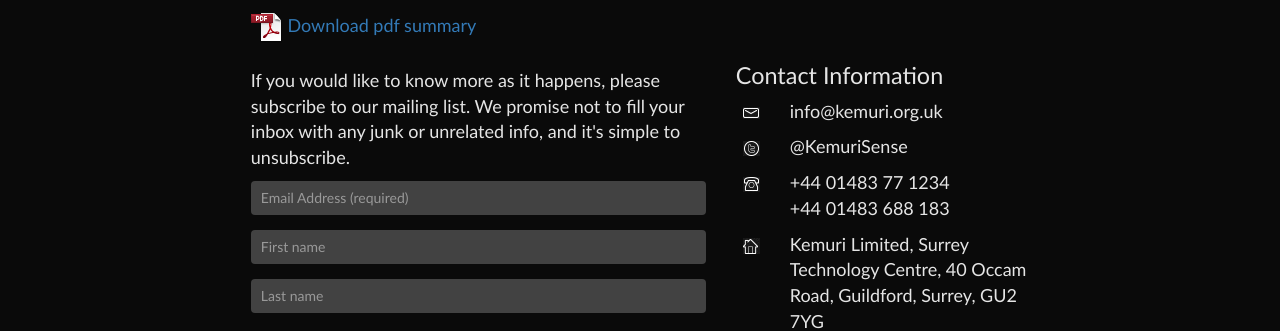
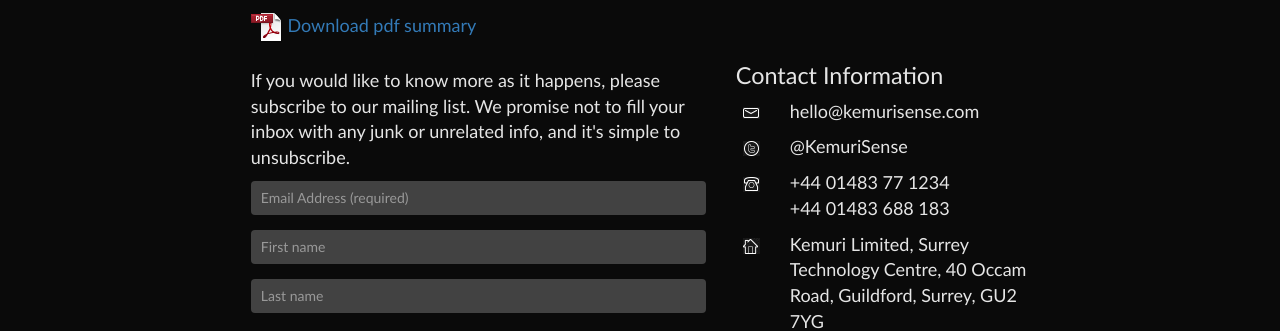
Before and after one commit to intelligentlilli/kemurisense.github.io, a Jekyll site: the page built from index.html, in a window 1280 px wide and 900 px high, scrolled down 3716 px. Shown: the part 190-521 px from the top of the window. Built offline with Jekyll 4.4.1, drawn with Linux system fonts in a browser that asks for light colours; nearby versions of some CDN libraries; some web fonts are replaced; library files that are not in the unit come from our copies.

Commit message:
settled on a single email

```diff
--- a/index.html
+++ b/index.html
@@ -177,7 +177,7 @@
     <div class="row">
       <div class="col-md-10 col-md-push-1">
         <h2>Contact</h2>
-        <p>For more information, please contact us via <a href="mailto:hello@kemuri.org.uk">email</a>, <a href="http://twitter.com/KemuriSense">twitter</a>, <a href="http://facebook.com/KemuriSense">facebook</a>, <a href="tel:+4401483771234">phone</a> or mail.</p>
+        <p>For more information, please contact us via <a href="mailto:hello@kemurisense.com">email</a>, <a href="http://twitter.com/KemuriSense">twitter</a>, <a href="http://facebook.com/KemuriSense">facebook</a>, <a href="tel:+4401483771234">phone</a> or mail.</p>
         <p><a href="pdf/WellMon1e.pdf" target="_blank"><img src="{{ site.baseurl }}/images/icons/pdficon_large.png" alt="download PDF"> Download pdf summary</a></p>
       </div>
     </div>
@@ -236,7 +236,7 @@
         <div class="row">
           <div class="col-xs-2 text-right"><img src="{{ site.baseurl }}/images/icons/icon-email.jpg" alt=""></div>
           <div class="col-xs-2 text-right">
-            info@kemuri.org.uk
+            hello@kemurisense.com
           </div>
         </div>
         <div class="row">
```
